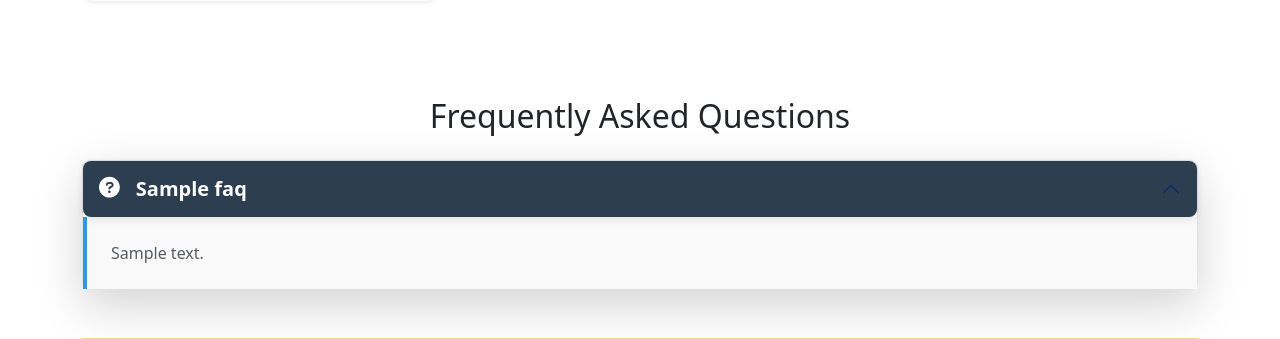
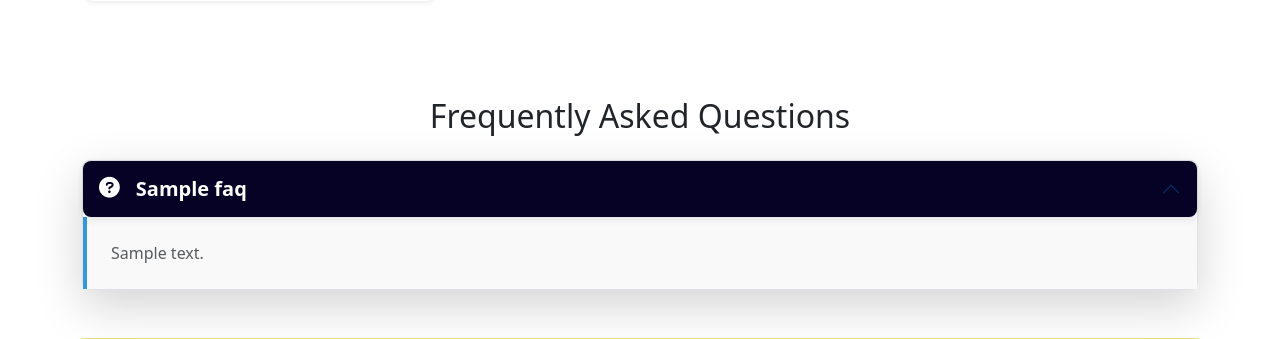
Before and after one commit to zura-papiashvili/portfolio, a Django app: template blog/templates/blog/home.html in a window 1280 px wide. Shown: the part 1958-2297 px from the top of the page. Run offline with Django 5.2, Linux system fonts and the light colour scheme; tables that the repository leaves empty hold one stand-in row (values such as "Sample post"); the template is opened without the code that fills it: values that come from a table or form of the project are taken from there, most other values are stand-ins (such as "Sample title", 1, 10 or a date in 2020); grey boxes marked "Sample" are stand-in pictures.

Commit message:
Update home.html

```diff
--- a/blog/templates/blog/home.html
+++ b/blog/templates/blog/home.html
@@ -147,7 +147,7 @@
     {% for faq in faqs %}
         <div class="accordion-item mb-4 shadow-lg rounded-3" data-aos="fade-right">
         <h2 class="accordion-header" id="heading{{ forloop.counter }}">
-            <button style="background-color: #2c3e50; border: none; box-shadow: 0 2px 8px rgba(0, 0, 0, 0.1);" class="accordion-button text-white border-0 rounded-3 p-3 fw-bold fs-5 d-flex align-items-center" type="button" data-bs-toggle="collapse" data-bs-target="#collapse{{ forloop.counter }}" aria-expanded="false" aria-controls="collapse{{ forloop.counter }}">
+            <button style="background-color: #050225; border: none; box-shadow: 0 2px 8px rgba(0, 0, 0, 0.1);" class="accordion-button text-white border-0 rounded-3 p-3 fw-bold fs-5 d-flex align-items-center" type="button" data-bs-toggle="collapse" data-bs-target="#collapse{{ forloop.counter }}" aria-expanded="false" aria-controls="collapse{{ forloop.counter }}">
                 <i class="fas fa-question-circle me-3" style="font-size: 1.3rem;"></i>{{ faq.question }}
             </button>
         </h2>
```
